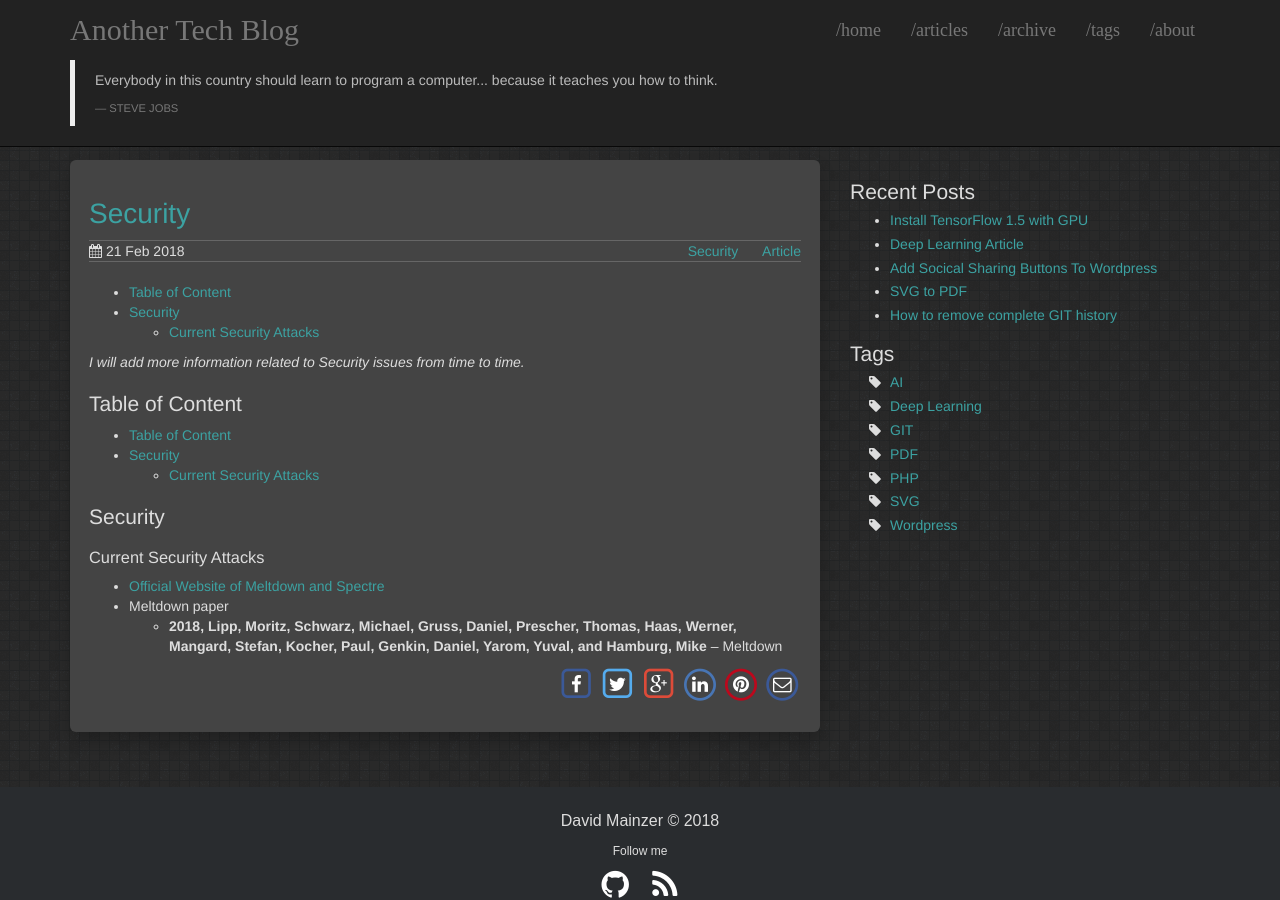
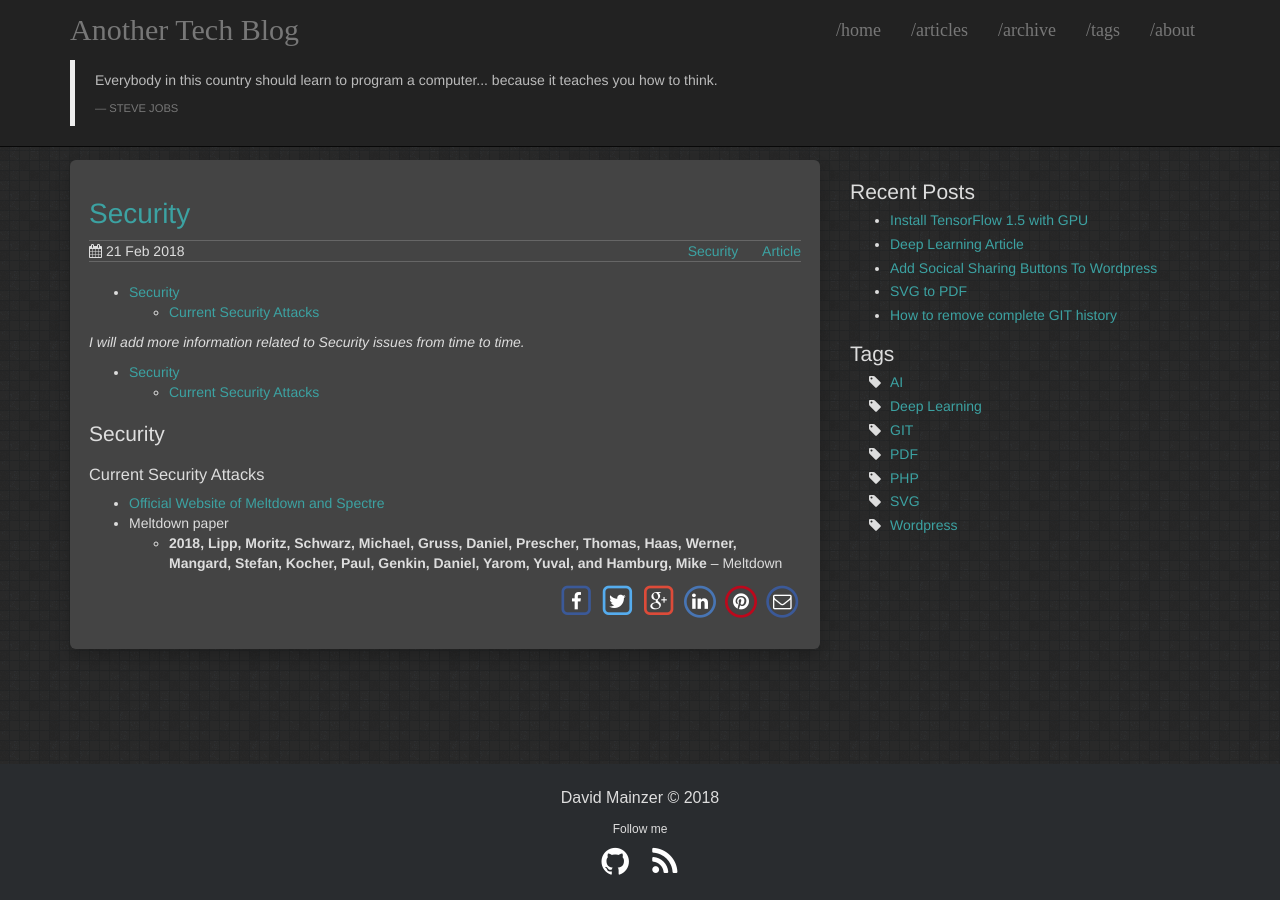
Before and after one commit to davidmainzer/davidmainzer.github.io, a Jekyll site: the page built from _articles/Security.md, in a window 1280 px wide and 900 px high. Built offline with Jekyll 4.4.1, drawn with Linux system fonts in a browser that asks for light colours; nearby versions of some CDN libraries; the table of contents is made by our own code.

Commit message:
Update Security.md

```diff
--- a/_articles/Security.md
+++ b/_articles/Security.md
@@ -14,7 +14,6 @@ tags:
 
 *I will add more information related to Security issues from time to time.*
 
-## Table of Content
 * TOC
 {:toc}
 
```
